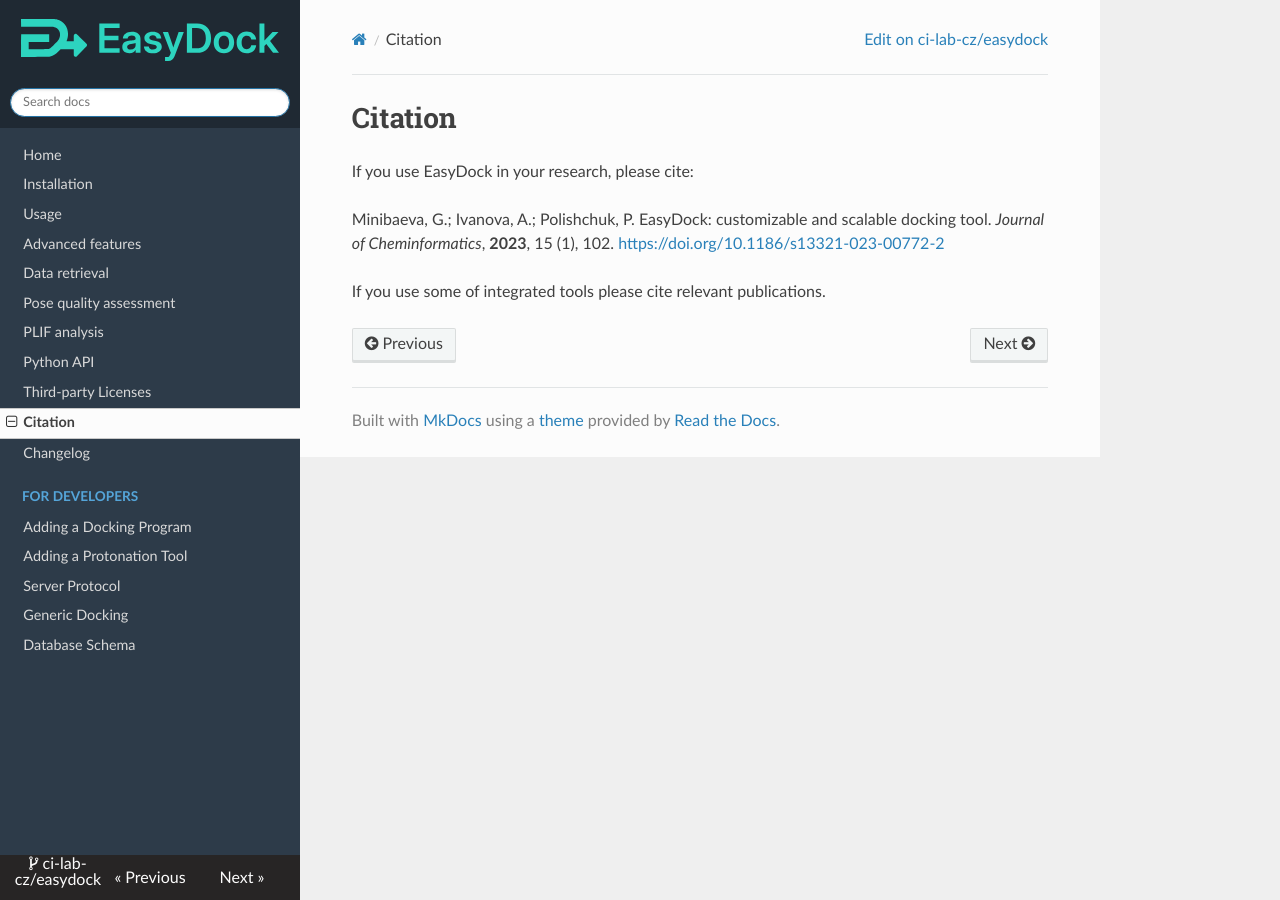
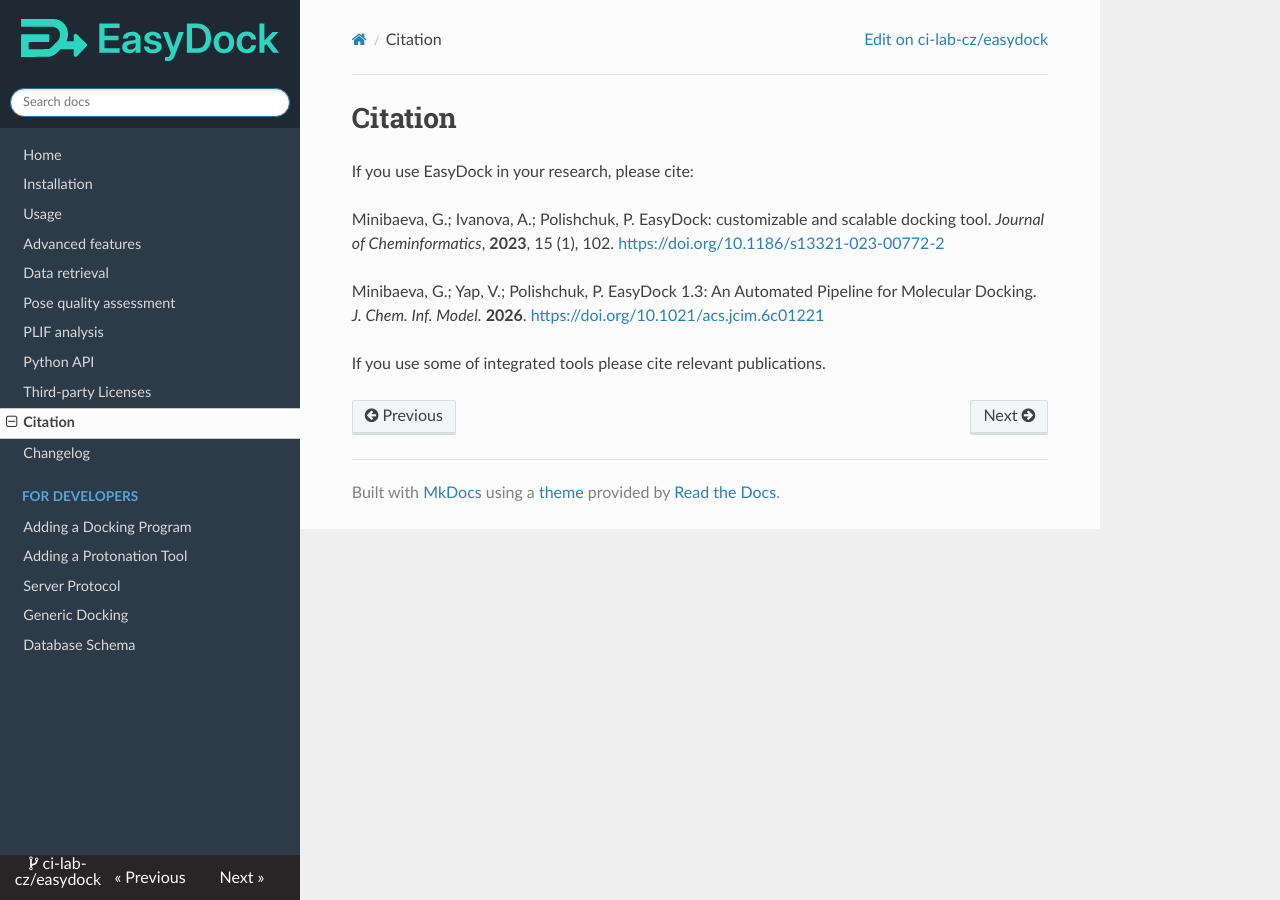
Before and after one commit to ci-lab-cz/easydock, an MkDocs documentation site: the page built from docs/citation.md, in a window 1280 px wide. Built offline with MkDocs 1.6.1, drawn with Linux system fonts in a browser that asks for light colours; nearby versions of some CDN libraries.

Commit message:
Add citation to README.md and docs

```diff
--- a/docs/citation.md
+++ b/docs/citation.md
@@ -5,4 +5,7 @@ If you use EasyDock in your research, please cite:
 Minibaeva, G.; Ivanova, A.; Polishchuk, P. EasyDock: customizable and scalable docking tool. *Journal of Cheminformatics*, **2023**, 15 (1), 102.
 <https://doi.org/10.1186/s13321-023-00772-2>
 
+Minibaeva, G.; Yap, V.; Polishchuk, P. EasyDock 1.3: An Automated Pipeline for Molecular Docking. *J. Chem. Inf. Model.* **2026**.
+<https://doi.org/10.1021/acs.jcim.6c01221>
+
 If you use some of integrated tools please cite relevant publications.
```
Also changed, not shown: README.md (+8 -2 lines).
